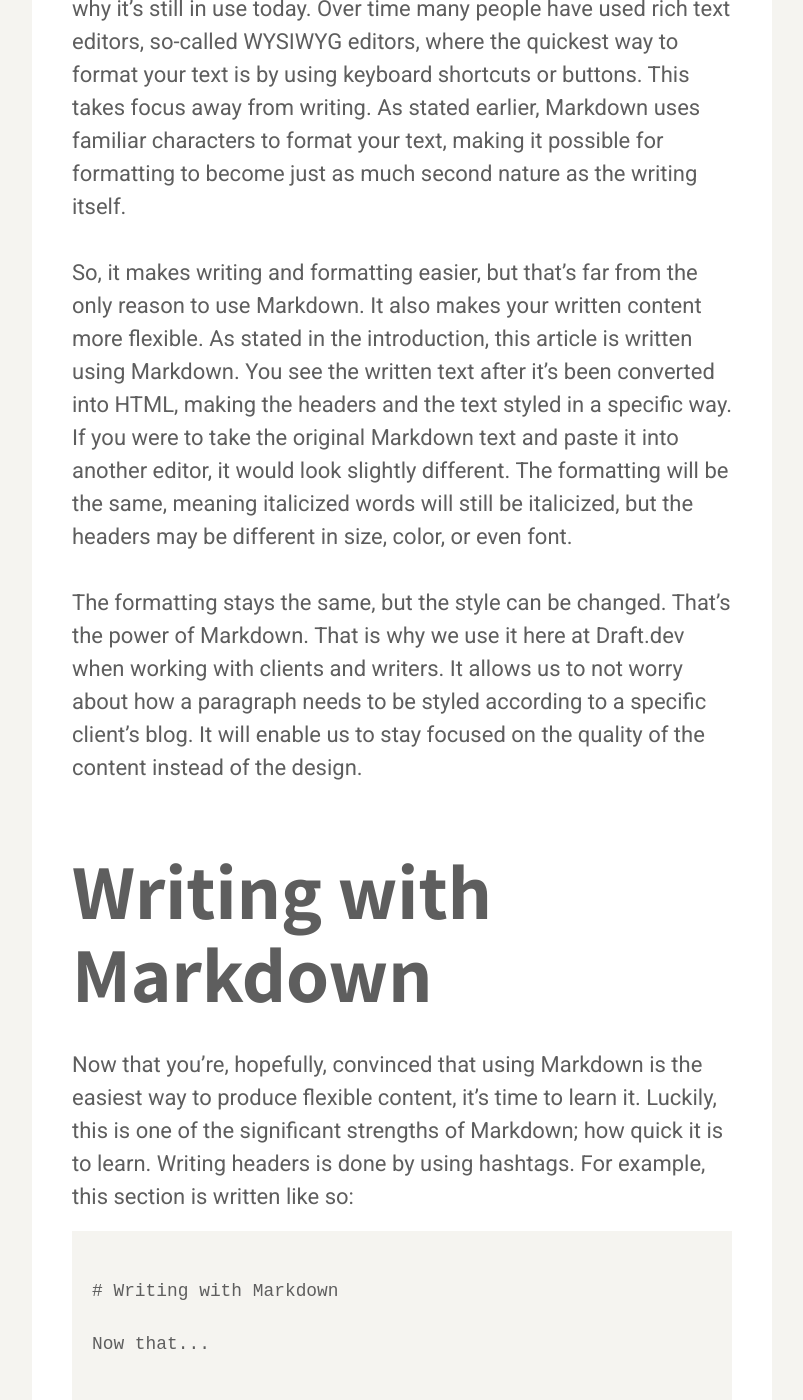
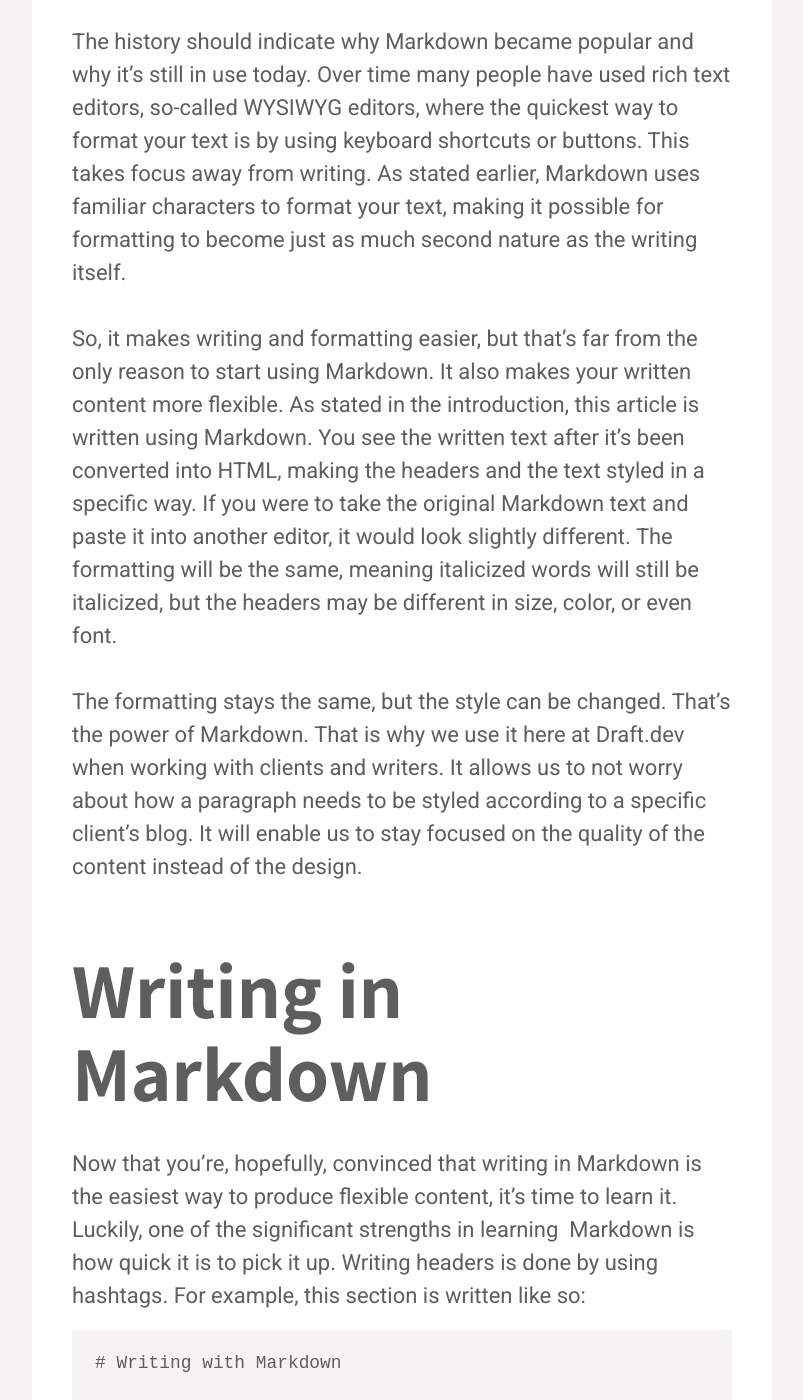
Before and after one commit to karllhughes/learn, a Jekyll site: the page built from _posts/2021-12-03-how-to-use-markdown.md, in a window 1280 px wide and 1400 px high, scrolled down 3404 px. Shown: the whole window, without its empty margins (238-1041 px from the left). Built offline with Jekyll 4.4.1, drawn with Linux system fonts in a browser that asks for light colours; a script that is not in the unit is left out; some of the changed text lies outside the part shown.

Commit message:
Update Posts “2021-12-03-how-to-use-markdown”

````diff
--- a/_posts/2021-12-03-how-to-use-markdown.md
+++ b/_posts/2021-12-03-how-to-use-markdown.md
@@ -1,6 +1,6 @@
 ---
 layout: post
-title: How to Use Markdown
+title: Markdown Writing and How to Use it
 description: "If you don't know what Markdown is, or if you've only heard of it,
   it may seem confusing how a tool for writing can do these things and be held
   in such high regard by an entire community. This blog post will dive a bit
@@ -12,17 +12,17 @@
 date: 2021-12-03T00:30:09.590Z
 img: /assets/posts/artem-sapegin-derxvssqndm-unsplash.jpg
 ---
-If you've spent even just a small amount of time in the engineering world, you will have come across Markdown. It's quickly become the de-facto standard for any writing project within engineering. Many favor Markdown, whether it be a simple README file to explain what a certain application does or complete documentation. It makes it easy to write readable, styled documents that you can read directly or after parsing through a Markdown-to-HTML converter.
+If you’ve spent even just a small amount of time in the engineering world, you will have come across Markdown. It’s quickly become the de-facto standard for any writing project within engineering. Many favor writing in Markdown, whether it be a simple README file to explain what a certain application does or complete documentation. It makes it easy to write readable, styled documents that you can read directly or after parsing through a Markdown-to-HTML converter.
 
-If you don't know what Markdown is, or if you've only heard of it, it may seem confusing how a tool for writing can do these things and be held in such high regard by an entire community. This blog post will dive a bit deeper into why Markdown was developed, what exactly it is, and why you should use it. To give you an idea of how you can use Markdown, even this blog post was written in Markdown.
+If you don’t know what Markdown is, or if you’ve only heard of it, it may seem confusing how a tool for writing can do these things and be held in such high regard by an entire community. This blog post will dive a bit deeper into why Markdown was developed, what exactly it is, and why you should use it. To give you an idea of how you can use Markdown, even this blog post is done in  Markdown writing.
 
 ![](https://lh3.googleusercontent.com/O7es7KyvPhtmP4cLa0uZwR1q3RsKUdg9PbJJkFui1tqHxxgmokQK7lRE9saywqmNiJpJPpwpz4ZseZOLSn2PKPqWVqcQwhgSUH6PTRv9Fgy31OfFTVNJnEIBTfZwrMKaFtCLF23y)
 
 # A Brief History of Markdown
 
-As with anything, to truly understand it, you need to understand why it exists.
+As with anything, to truly understand it, you need to understand why it exists. This applies when understanding how to use Markdown.
 
-Way back when people were first starting to use written text on computers, people quickly wanted a way to express themselves. Whether by emphasizing some words more than others or writing ordered lists using hyphens, the simple plain text didn't cut it. One of the earliest examples of text formatting was to surround a word with asterisks to make it *italicized*, something that's still in use in Markdown today.
+Way back when people were first starting to use written text on computers, people quickly wanted a way to express themselves. Whether by emphasizing some words more than others or writing ordered lists using hyphens, the simple plain text didn't cut it. One of the earliest examples of text formatting was to surround a word with asterisks to make it *italicized*, something that's still in use in Markdown writing today.
 
 As time went on and websites became more popular, pure black text on a white background wasn't good enough. It had to be styled, which you could do with a combination of HTML and CSS. However, writing the tags needed in HTML added a lot of extra work, so WYSIWYG editors started appearing. What You See Is What You Get. Editors that provided writers with buttons to help format text.
 
@@ -34,64 +34,58 @@
 
 The history should indicate why Markdown became popular and why it's still in use today. Over time many people have used rich text editors, so-called WYSIWYG editors, where the quickest way to format your text is by using keyboard shortcuts or buttons. This takes focus away from writing. As stated earlier, Markdown uses familiar characters to format your text, making it possible for formatting to become just as much second nature as the writing itself.
 
-So, it makes writing and formatting easier, but that's far from the only reason to use Markdown. It also makes your written content more flexible. As stated in the introduction, this article is written using Markdown. You see the written text after it's been converted into HTML, making the headers and the text styled in a specific way. If you were to take the original Markdown text and paste it into another editor, it would look slightly different. The formatting will be the same, meaning italicized words will still be italicized, but the headers may be different in size, color, or even font.
+So, it makes writing and formatting easier, but that’s far from the only reason to start using Markdown. It also makes your written content more flexible. As stated in the introduction, this article is written using Markdown. You see the written text after it’s been converted into HTML, making the headers and the text styled in a specific way. If you were to take the original Markdown text and paste it into another editor, it would look slightly different. The formatting will be the same, meaning italicized words will still be italicized, but the headers may be different in size, color, or even font.
 
 The formatting stays the same, but the style can be changed. That's the power of Markdown. That is why we use it here at Draft.dev when working with clients and writers. It allows us to not worry about how a paragraph needs to be styled according to a specific client's blog. It will enable us to stay focused on the quality of the content instead of the design.
 
-# Writing with Markdown
+# Writing in Markdown
 
-Now that you're, hopefully, convinced that using Markdown is the easiest way to produce flexible content, it's time to learn it. Luckily, this is one of the significant strengths of Markdown; how quick it is to learn. Writing headers is done by using hashtags. For example, this section is written like so:
+Now that you’re, hopefully, convinced that writing in Markdown is the easiest way to produce flexible content, it’s time to learn it. Luckily, one of the significant strengths in learning  Markdown is how quick it is to pick it up. Writing headers is done by using hashtags. For example, this section is written like so:
 
 ```md
-
 # Writing with Markdown
 
 Now that...
-
 ```
 
 If you want to make subheaders, it's just a matter of adding more hashtags.
 
 ```md
-
 # Header 1
 
 ## Header 2
 
 ### Header 3
-
 ```
 
 That's how easy Markdown makes the process of creating new sections. Styling text within a single section is a matter of surrounding the words with the correct characters. The following section:
 
 ```md
-
 > This sentence contains a _italized_ word
 
 > This sentence contains a **bold** word
 
 > This sentence contains a [url](https://example.com)
-
 ```
 
 Turns into the following, where the `>` characters create the indentation:
 
-> This sentence contains an _italized_ word
-
+> This sentence contains an *italized* word
+>
 > This sentence contains a **bold** word
-
+>
 > This sentence contains a [url](https://example.com)
 
-As you can see, the characters to use Markdown may seem a bit weird at first, but once you've gotten used to them, you can quickly write formatted text. To learn more about markdown, you can use [this interactive tutorial](https://www.markdowntutorial.com/). You may have noticed that italicizing a word was done differently in this example than shown earlier in the article. Markdown offers many different ways of doing the same thing, allowing the writer to express themselves the way that fits them best.
+As you can see, the characters in using Markdown may seem a bit weird at first, but once you’ve gotten used to them, you can quickly write formatted text. To learn markdown in more detail, you can use [this interactive tutorial](https://www.markdowntutorial.com/). You may have noticed that italicizing a word was done differently in this example than shown earlier in the article. Markdown offers many different ways of doing the same thing, allowing the writer to express themselves the way that fits them best.
 
 # Markdown Editor
 
-Learning about Markdown is one thing. Using it is another. However, the path between the points is not long. While a part of why Markdown is powerful is that it can be written in any text editor (even Notepad), it's often helpful to use an editor that supports Markdown, enabling you to get a live preview of what you are writing. When writing this blog post, I'm currently using [VSCode](https://code.visualstudio.com/) with a few helpful Markdown extensions installed.
+Learning how to use  Markdown is one thing. Using it is another. However, the path between the points is not long. While a part of why Markdown is powerful is that it can be written in any text editor (even Notepad), it’s often helpful to use an editor that supports Markdown, enabling you to get a live preview of what you are writing. When writing this blog post, I’m currently using [VSCode](https://code.visualstudio.com/) with a few helpful Markdown extensions installed.
 
-If you don't want to use VSCode, there are many other great alternatives, many even online. When I first started writing Markdown, I was a heavy user of [Dillinger](https://dillinger.io/). It's a straightforward interface, and you can begin writing Markdown immediately.
+If you don't want to use VSCode, there are many other great alternatives, many even online. When I first started writing Markdown, I was a heavy user of [Dillinger](https://dillinger.io/). It's a straightforward interface, and you can begin writing in Markdown immediately.
 
 Over time, I've found another tool called [StackEdit](https://stackedit.io/app#) which I prefer. I think the UI is smoother, and I like the preview function more. I'm mentioning both of them as everyone is different, and some will prefer one over the other. However, those two options are among the most popular to use.
 
 # Conclusion
 
-That's really all you need to know about Markdown. It's a handy tool to have in your toolbelt, yet it's not so complicated that you need to spend weeks learning it. I can only recommend that you start using Markdown to write your content wherever possible. It's universal, and once you know Markdown, you'll be surprised to find how many places it can be used.
+That’s really all you need to know about Markdown writing and how to use it. It’s a handy tool to have in your toolbelt, yet it’s not so complicated that you need to spend weeks learning it. I can only recommend that you start to learn Markdown by writing your content in it wherever possible. It’s universal, and once you know how to write Markdown, you’ll be surprised to find how many places it can be used.
````
